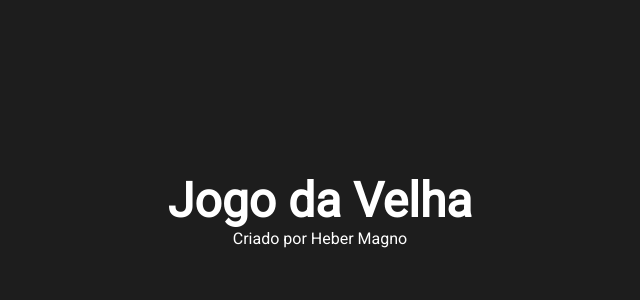
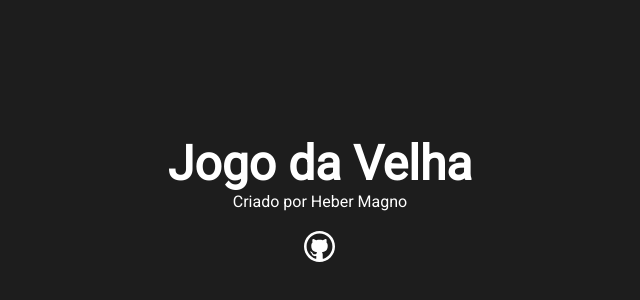
Before and after one commit to Heber-Reis/Jogo-da-Velha-React, a Next.js app: page / in a window 1280 px wide. Shown: the part 190-490 px from the top of the page, without its empty margins (320-960 px from the left). Built offline with nearby package versions, Linux system fonts and the light colour scheme.

Commit message:
criado componente icone

```diff
--- a/src/components/header/Header.jsx
+++ b/src/components/header/Header.jsx
@@ -2,12 +2,16 @@
 
 import Title from "../title/Title";
 import Subtitle from "../subtitle/subtitle";
+import Icon from "../icon/icon";
 
 function Header () {
   return(
     <div className={styles.header}>
       <Title>Jogo da Velha</Title>
       <Subtitle>Criado por Heber Magno</Subtitle>
+      <div className={styles.iconContent}>
+        <Icon iconName={'github'} link={"https://github.com"}/>
+      </div>
     </div>
   )
 }
--- a/src/components/header/style.module.css
+++ b/src/components/header/style.module.css
@@ -2,3 +2,7 @@
   text-align: center;
   padding: 40px 0;
 }
+
+.iconContent{
+  margin: 20px 0;
+}
--- /dev/null
+++ b/src/components/icon/icon.jsx
@@ -0,0 +1,13 @@
+function Icon ({iconName, size, link}) {
+  return(
+    <a href={link} target="_blank">
+      <img src={`/icons/${iconName}.svg`} width={size} />
+    </a>
+  )
+}
+
+Icon.defaulProps = {
+  size: "30px"
+}
+
+export default Icon;
```
Also changed, not shown: public/icons/github.svg (added).
